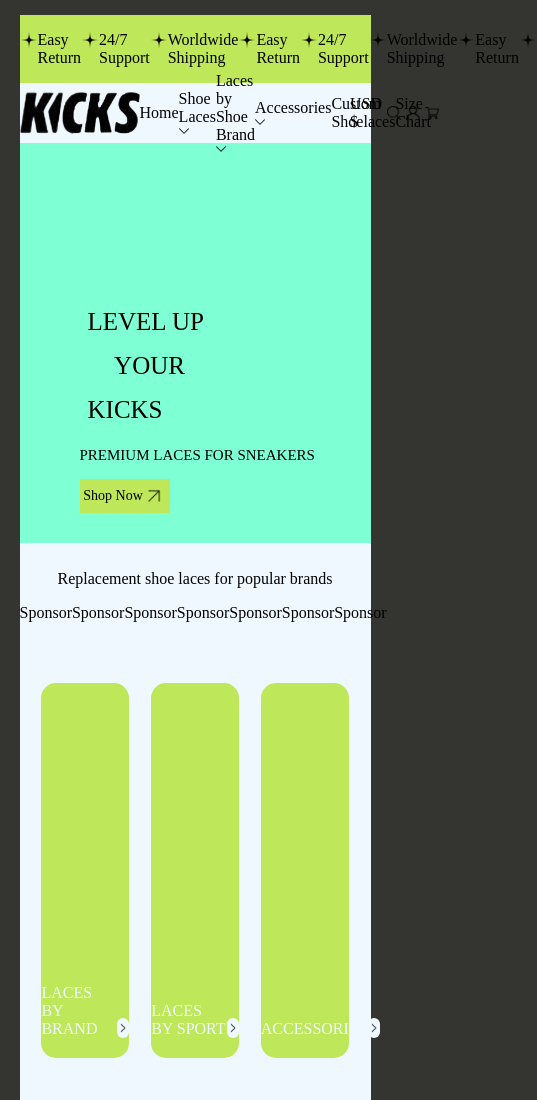
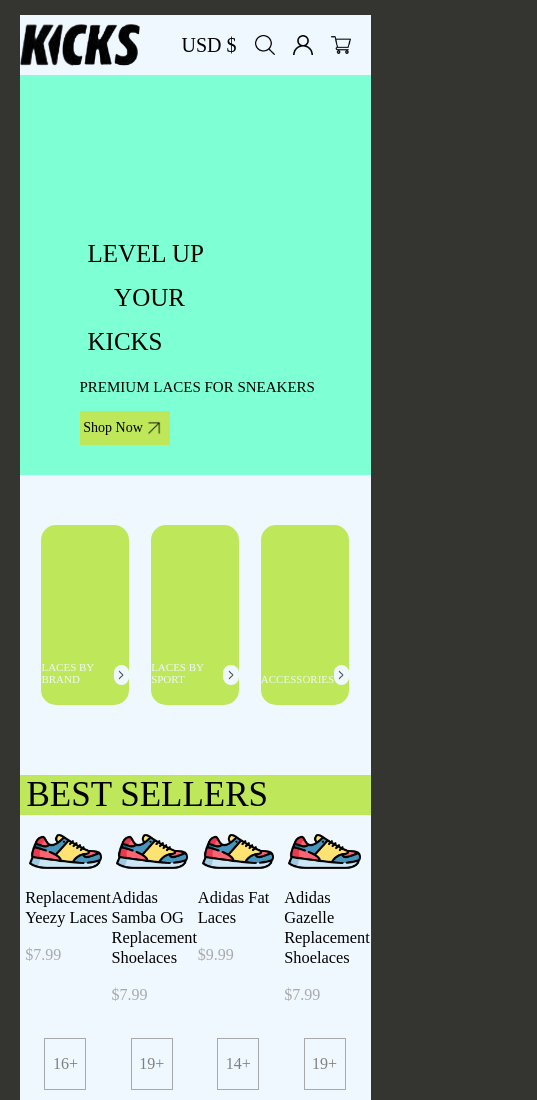
Before and after one commit to Sebastianvti/Sneaker-Website, a plain HTML site: page index.html in a window 390 px wide. Shown: the top 1100 px of the page, 537 px wide, since content can reach past the window. Drawn offline with Linux system fonts and the light colour scheme.

Commit message:
feat: mobile version

```diff
--- a/css/style.css
+++ b/css/style.css
@@ -461,3 +461,60 @@ li {
 .footerAbout p {
     color: aliceblue    ;
 }
+
+@media screen and (max-width: 440px) {
+  .advertNav, .mainNav, .navPurchase , .sponsorMain, .rating {
+    display: none;
+  }
+
+  .selectionBox img {
+    display: none;
+  }
+
+  .advertMain {
+    display: none;
+    height: 0;
+  }
+
+  .navPurchase {
+    gap: 18px
+  }
+
+  .navPurchase img {
+    width: 20px;
+  }
+
+  .navPurchase p {
+    font-size: 20px;
+  }
+  .shoeCardsMain {
+    height: 275px;
+    padding-bottom: 20px;
+  }
+
+  .newsCaption {
+    height: 150px;
+  }
+
+  .newsCaption p{
+    margin-top: 6px;
+    font-size: 15px;
+  }
+
+  .bestSeller {
+    background-color: #bee759;
+  }
+  .cardMain {
+    height: 250px;
+  }
+
+  .card {
+    height: 180px;
+  }
+
+  .card p {
+    font-size: 11px;
+  }
+
+
+}
--- a/index.html
+++ b/index.html
@@ -480,8 +480,6 @@
           </div>
         </div>
       </div>
-
-      <h1>GENERATIONAL LOCK IN</h1>
     </div>
   </body>
 </html>
```
